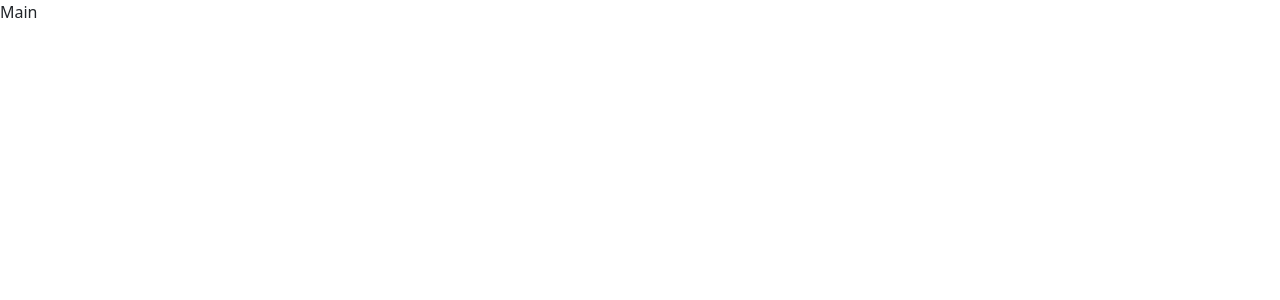
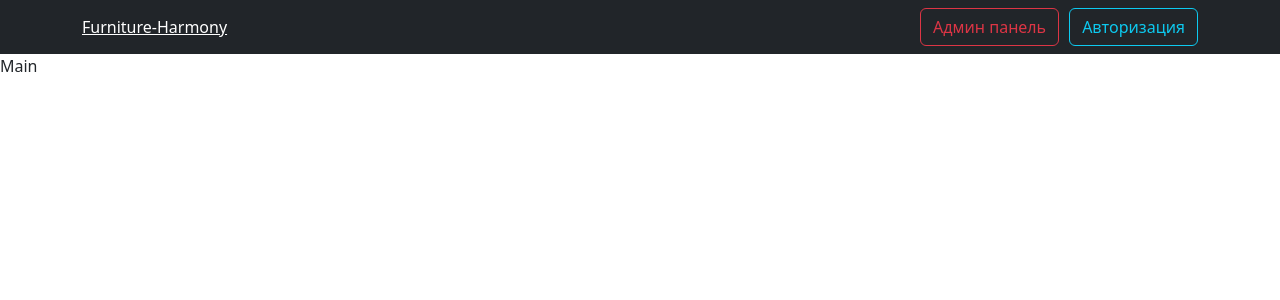
Before and after one commit to Akhad01/furniture-harmony, a React (Create React App) app in the folder client/: page / in a window 1280 px wide. Shown: the top 300 px of the page. Built offline with nearby package versions, Linux system fonts and the light colour scheme.

Commit message:
Installed Redux Toolkit and added NavBar

```diff
--- a/client/package.json
+++ b/client/package.json
@@ -3,6 +3,7 @@
   "version": "0.1.0",
   "private": true,
   "dependencies": {
+    "@reduxjs/toolkit": "^1.9.7",
     "@testing-library/jest-dom": "^5.17.0",
     "@testing-library/react": "^13.4.0",
     "@testing-library/user-event": "^13.5.0",
@@ -11,6 +12,7 @@
     "react": "^18.2.0",
     "react-bootstrap": "^2.9.1",
     "react-dom": "^18.2.0",
+    "react-redux": "^8.1.3",
     "react-router-dom": "^6.20.0",
     "react-scripts": "5.0.1",
     "web-vitals": "^2.1.4"
--- a/client/src/App.js
+++ b/client/src/App.js
@@ -1,8 +1,10 @@
 import AppRouter from './components/AppRouter'
+import NavBar from './components/NavBar'
 
 function App() {
   return (
     <div className="App">
+      <NavBar />
       <AppRouter />
     </div>
   )
--- a/client/src/components/AppRouter.jsx
+++ b/client/src/components/AppRouter.jsx
@@ -2,9 +2,10 @@ import React from 'react'
 import { Routes, Route } from 'react-router-dom'
 import { authRoutes, publicRoutes } from '../routes'
 import Main from '../pages/Main'
+import { useSelector } from 'react-redux'
 
 const AppRouter = () => {
-  const isAuth = true
+  const isAuth = useSelector((state) => state.user.isAuth)
   return (
     <Routes>
       {isAuth
--- /dev/null
+++ b/client/src/components/NavBar.jsx
@@ -0,0 +1,46 @@
+import React from 'react'
+import { useSelector, useDispatch } from 'react-redux'
+import Navbar from 'react-bootstrap/Navbar'
+import Container from 'react-bootstrap/Container'
+import Nav from 'react-bootstrap/Nav'
+import { NavLink } from 'react-router-dom'
+import { MAIN_ROUTE } from '../utils/consts'
+import Button from 'react-bootstrap/Button'
+import { setIsAuth } from '../store/userSlice'
+
+const NavBar = () => {
+  const isAuth = useSelector((state) => state.user.isAuth)
+  const dispatch = useDispatch()
+  console.log('isAuth ', isAuth)
+  return (
+    <Navbar bg="dark" data-bs-theme="dark">
+      <Container>
+        <NavLink style={{ color: 'white' }} to={MAIN_ROUTE}>
+          Furniture-Harmony
+        </NavLink>
+        {isAuth ? (
+          <Nav className="ml-auto" style={{ color: 'while' }}>
+            <Button variant="outline-light">Админ панель</Button>
+            <Button variant="info" style={{ marginLeft: 10 }} className="">
+              Выйти
+            </Button>
+          </Nav>
+        ) : (
+          <Nav className="ml-auto" style={{ color: 'while' }}>
+            <Button variant="outline-danger" style={{ marginRight: 10 }}>
+              Админ панель
+            </Button>
+            <Button
+              variant="outline-info"
+              onClick={() => dispatch(setIsAuth(true))}
+            >
+              Авторизация
+            </Button>
+          </Nav>
+        )}
+      </Container>
+    </Navbar>
+  )
+}
+
+export default NavBar
--- a/client/src/index.js
+++ b/client/src/index.js
@@ -2,10 +2,14 @@ import React from 'react'
 import ReactDOM from 'react-dom/client'
 import App from './App'
 import { BrowserRouter } from 'react-router-dom'
+import { Provider } from 'react-redux'
+import { store } from './store'
 
 const root = ReactDOM.createRoot(document.getElementById('root'))
 root.render(
   <BrowserRouter>
-    <App />
+    <Provider store={store}>
+      <App />
+    </Provider>
   </BrowserRouter>
 )
--- /dev/null
+++ b/client/src/store/furnitureSlice.js
@@ -0,0 +1,73 @@
+import { createSlice } from '@reduxjs/toolkit'
+
+const initialState = {
+  types: [
+    {
+      id: 1,
+      name: 'кровать',
+    },
+    {
+      id: 2,
+      name: 'Тумба',
+    },
+  ],
+  brands: [
+    {
+      id: 1,
+      name: 'IKEA',
+    },
+    {
+      id: 2,
+      name: 'Kartell',
+    },
+  ],
+  furnitures: [
+    {
+      id: 1,
+      name: 'Стул LION',
+      price: 100,
+      rating: 4,
+      img: 'https://www.google.com/url?sa=i&url=https%3A%2F%2Fmiol-mebel.by%2Fstul-ozzy-g062-03-ru&psig=AOvVaw3CJIyyvKgrjkEvVRLbF43r&ust=1701007451836000&source=images&cd=vfe&opi=89978449&ved=0CBEQjRxqFwoTCPC4-tmo34IDFQAAAAAdAAAAABAE',
+    },
+    {
+      id: 2,
+      name: 'Диван Монако',
+      price: 500,
+      rating: 4,
+      img: 'https://www.google.com/url?sa=i&url=https%3A%2F%2Fmiol-mebel.by%2Fstul-ozzy-g062-03-ru&psig=AOvVaw3CJIyyvKgrjkEvVRLbF43r&ust=1701007451836000&source=images&cd=vfe&opi=89978449&ved=0CBEQjRxqFwoTCPC4-tmo34IDFQAAAAAdAAAAABAE',
+    },
+    {
+      id: 3,
+      name: 'Шкаф 4С2Я',
+      price: 400,
+      rating: 5,
+      img: 'https://www.google.com/url?sa=i&url=https%3A%2F%2Fmiol-mebel.by%2Fstul-ozzy-g062-03-ru&psig=AOvVaw3CJIyyvKgrjkEvVRLbF43r&ust=1701007451836000&source=images&cd=vfe&opi=89978449&ved=0CBEQjRxqFwoTCPC4-tmo34IDFQAAAAAdAAAAABAE',
+    },
+    {
+      id: 4,
+      name: 'Стол',
+      price: 300,
+      rating: 3,
+      img: 'https://www.google.com/url?sa=i&url=https%3A%2F%2Fmiol-mebel.by%2Fstul-ozzy-g062-03-ru&psig=AOvVaw3CJIyyvKgrjkEvVRLbF43r&ust=1701007451836000&source=images&cd=vfe&opi=89978449&ved=0CBEQjRxqFwoTCPC4-tmo34IDFQAAAAAdAAAAABAE',
+    },
+  ],
+}
+
+const furnitureSlice = createSlice({
+  name: 'furniture',
+  initialState,
+  reducers: {
+    setTypes: (state, action) => {
+      state.types = action.payload
+    },
+    setBrands: (state, action) => {
+      state.brands = action.payload
+    },
+    setFurnitures: (state, action) => {
+      state.furnitures = action.payload
+    },
+  },
+})
+
+export const { setIsAuth } = furnitureSlice.actions
+export default furnitureSlice.reducer
--- /dev/null
+++ b/client/src/store/index.js
@@ -0,0 +1,10 @@
+import { configureStore } from '@reduxjs/toolkit'
+import userRecucer from './userSlice'
+import furnitureReducer from './furnitureSlice'
+
+export const store = configureStore({
+  reducer: {
+    user: userRecucer,
+    furniture: furnitureReducer,
+  },
+})
--- /dev/null
+++ b/client/src/store/userSlice.js
@@ -0,0 +1,22 @@
+import { createSlice } from '@reduxjs/toolkit'
+
+const initialState = {
+  isAuth: false,
+  user: {},
+}
+
+const userSlice = createSlice({
+  name: 'user',
+  initialState,
+  reducers: {
+    setIsAuth: (state, action) => {
+      state.isAuth = action.payload
+    },
+    setUser: (state, action) => {
+      state.isAuth = action.payload
+    },
+  },
+})
+
+export const { setIsAuth } = userSlice.actions
+export default userSlice.reducer
```
Also changed, not shown: 1 other file (tests, documents, lock files or other folders).
